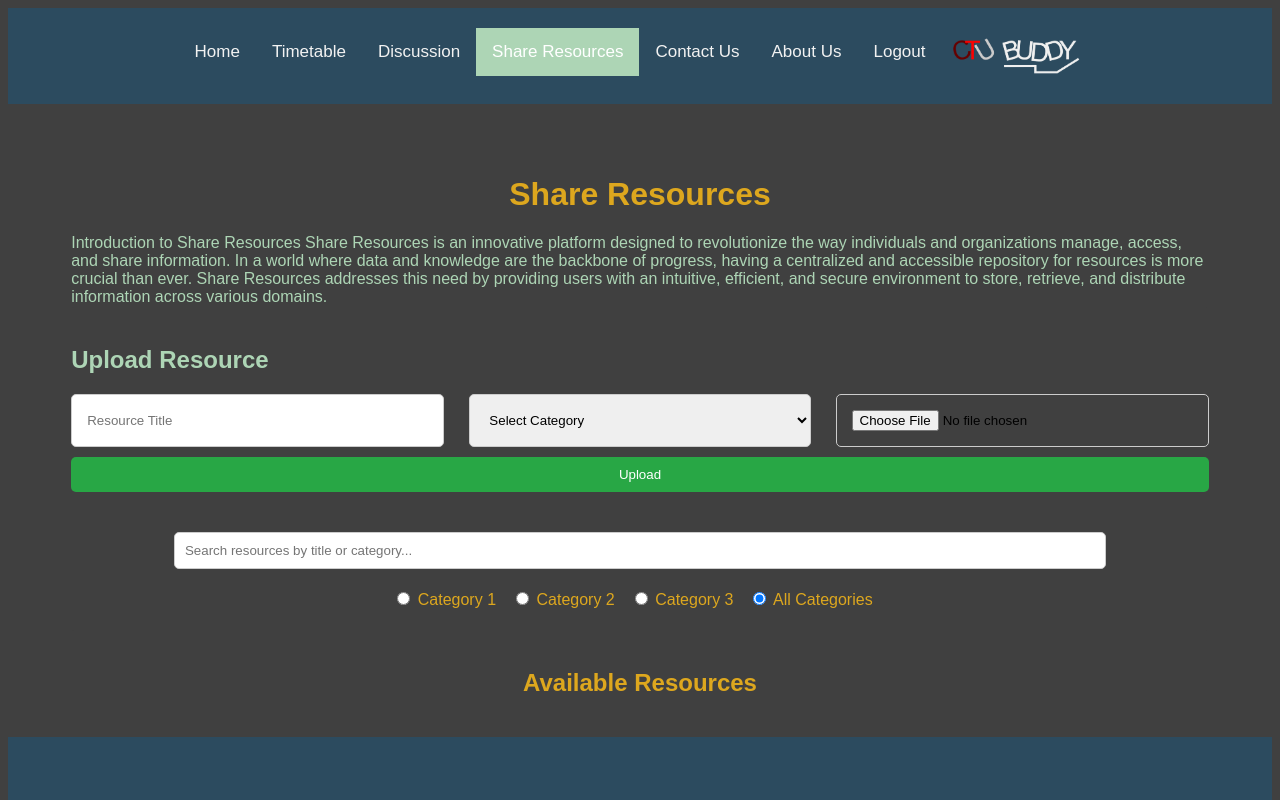
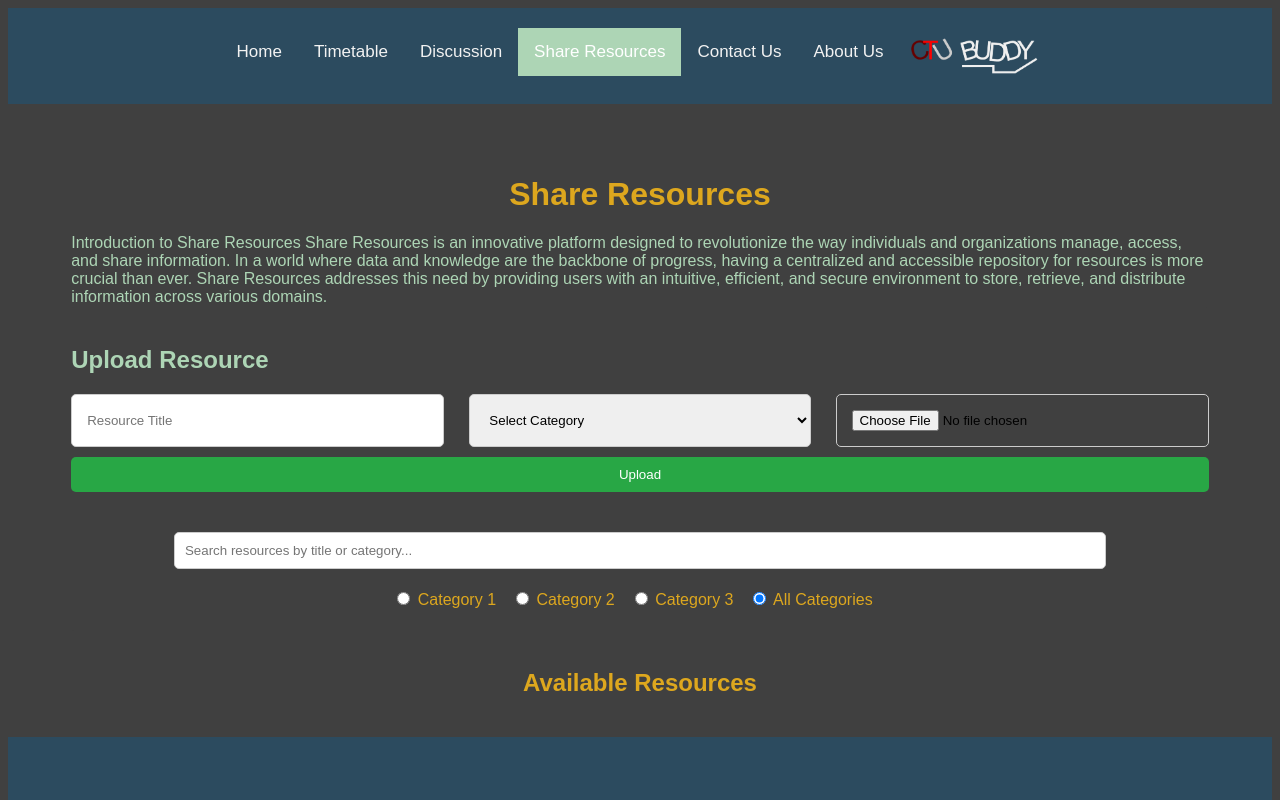
Before and after one commit to PandaHunter0212/CTU-Project, a plain HTML site: page share-resources.html in a window 1280 px wide. Shown: the top 800 px of the page. Drawn offline with Linux system fonts and the light colour scheme.

Commit message:
Removed Logout button from Shared Recources

```diff
--- a/share-resources.html
+++ b/share-resources.html
@@ -19,7 +19,6 @@
       <a class="nav-item" href="share-resources.html">Share Resources</a>
       <a class="nav-item" href="contact-us.html">Contact Us</a>
       <a class="nav-item" href="about-us.html">About Us</a>
-      <a class="nav-item" href="login.html">Logout</a>
         <a href="javascript:void(0);" class="icon" onclick="myFunction()">
           <i class="fa fa-bars"></i>
         </a>
```
